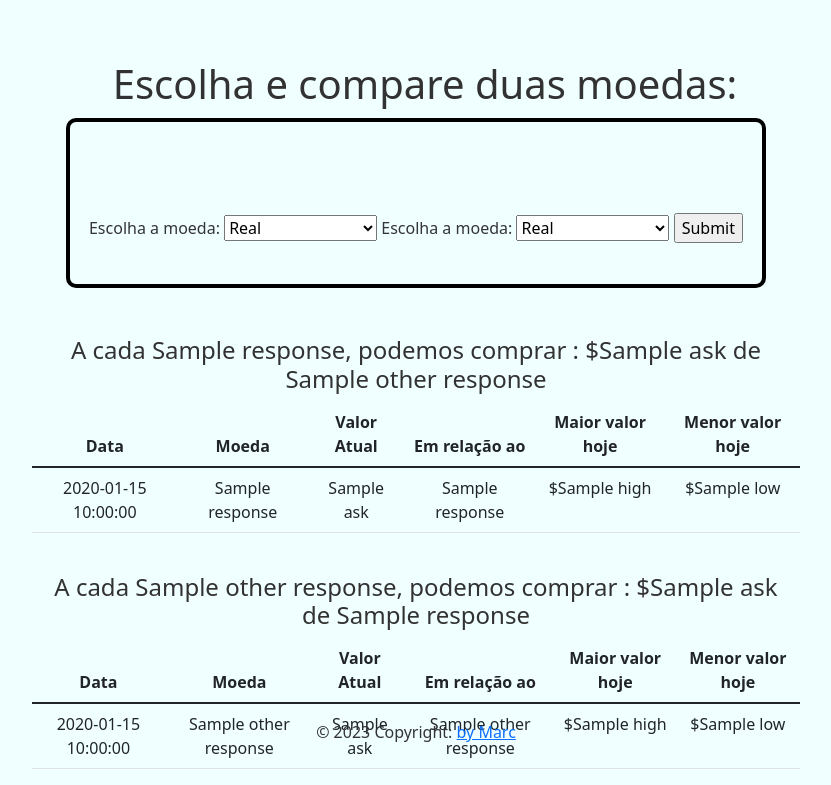
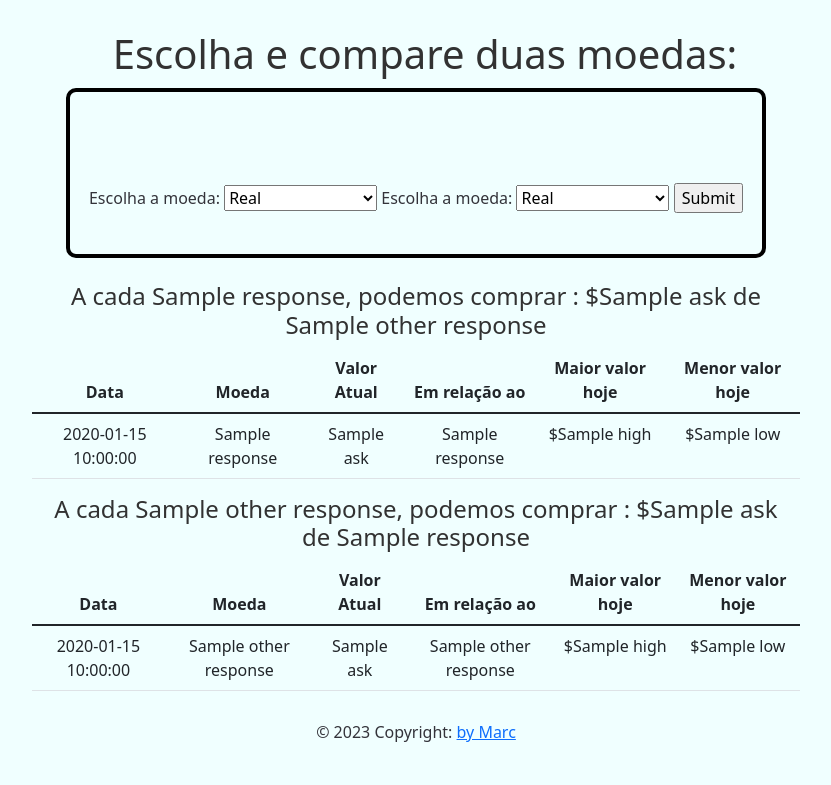
Before and after one commit to MarcianoPazinatto/CoinProject, a FastAPI app: template api/templates/basicform.html in a window 1280 px wide. Shown: the part 56-841 px from the top of the page, without its empty margins (224-1055 px from the left). After the commit the page ends 798 px from the top, so only its background shows below. Run offline with FastAPI, Linux system fonts and the light colour scheme; the template is opened without the code that fills it: most values are stand-ins (such as "Sample title", 1, 10 or a date in 2020); some libraries are stand-ins or nearby versions.

Commit message:
updating css

```diff
--- a/api/static/src/css/base.css
+++ b/api/static/src/css/base.css
@@ -32,13 +32,6 @@ h1, h2, h3, h4, h5, h6 {
 
 
 #resposta{
-    #F0FFFF
-      padding-left:50px;
-      margin: auto;
-      width: 60%;
-}
-
-#resposta2{
     #F0FFFF
       padding-left:50px;
       margin: auto;
@@ -84,7 +77,7 @@ h1, h2, h3, h4, h5, h6 {
 
 
 #titulo{
-    padding-top: 60px;
+    padding-top: 30px;
 }
 
 
--- a/api/templates/basicform.html
+++ b/api/templates/basicform.html
@@ -43,7 +43,6 @@
         </form>
 
         <br>
-        <br>
     </div>
 
 
@@ -78,16 +77,13 @@
             </tr>
             </tbody>
         </table>
-        <br>
         <div class="container">
 
             <h4><span> A cada {{ other_response.current_name }}, podemos comprar : ${{ other_response.ask }} de {{ response.current_name }}</span>
             </h4>
 
         </div>
-    </div>
 
-    <div id="resposta2">
 
         <table class="table">
             <thead class="thead-dark">
```
